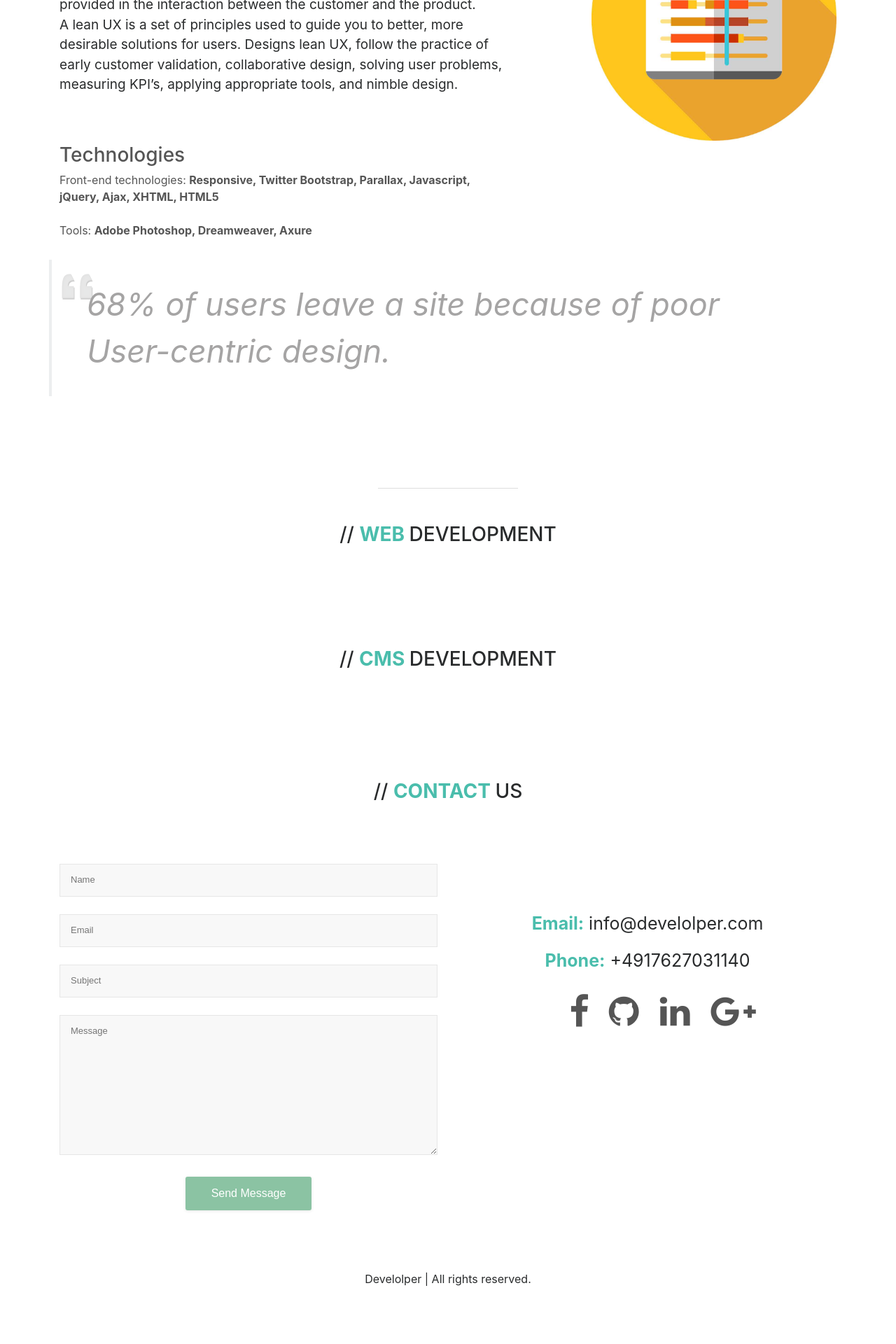
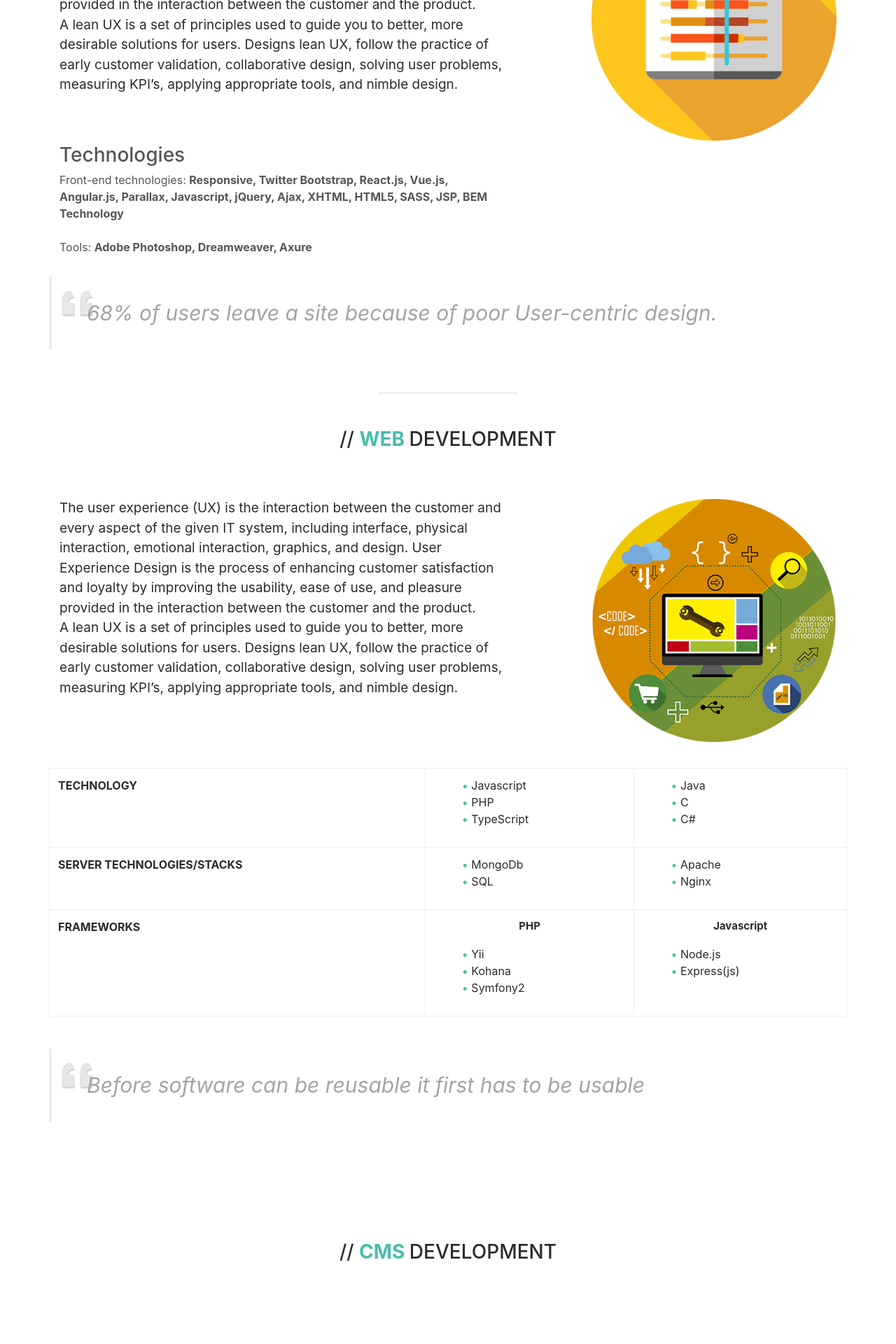
Before and after one commit to Develolper/develolper, a PHP site: page /services.html in a window 1280 px wide. Shown: the part 390-2310 px from the top of the page at 70% size. Before the commit the page ends 2227 px from the top, so only its background shows below. Run offline with PHP 8.4, Linux system fonts and the light colour scheme; some libraries are stand-ins or nearby versions.

Commit message:
services page. Web development

```diff
--- a/about.html
+++ b/about.html
@@ -183,7 +183,7 @@
     <script src="https://maxcdn.bootstrapcdn.com/bootstrap/4.0.0-alpha.6/js/bootstrap.min.js" integrity="sha384-vBWWzlZJ8ea9aCX4pEW3rVHjgjt7zpkNpZk+02D9phzyeVkE+jo0ieGizqPLForn" crossorigin="anonymous"></script>
 
 
-    <!-- <script src="js/app.js"></script>  -->
+    <script src="js/app.js"></script>
 
 </body>
 </html>
--- a/css/style.css
+++ b/css/style.css
@@ -836,8 +836,34 @@ img.big_section_icon {
     /*border-left: 1px solid #ccc;*/
     color: #a5a4a4;
     font-style:italic;
-    font-size: 45px;
+    font-size: 30px;
     margin: 30px;
     margin-left: 0;
     padding: 30px 30px 30px 50px;
 }
+
+
+
+
+.table_technologies tr {
+    border: 1px solid #ECEEEF;
+}
+.table_technologies td {
+    border: 1px solid #ECEEEF;
+}
+
+
+.table_technologies ul {
+    list-style: none;
+}
+
+.table_technologies p {
+    text-align: center;
+    font-weight: bold;
+    font-size: 15px;
+}
+
+.table_technologies li::before {
+    content: "• ";
+    color: #4ABDAC; /* or whatever color you prefer */
+}
--- a/js/app.js
+++ b/js/app.js
@@ -13,7 +13,7 @@ $(document).ready(function(){
       // Using jQuery's animate() method to add smooth page scroll
       // The optional number (800) specifies the number of milliseconds it takes to scroll to the specified area
       $('html, body').animate({
-        scrollTop: $(hash).offset().top - 80
+        scrollTop: $(hash).offset().top - 180
       }, 800, function(){
 
         // Add hash (#) to URL when done scrolling (default click behavior)
@@ -33,27 +33,7 @@ $(document).ready(function(){
 
 
 
-$(document).scroll(function(e){
-    var scrollTop = $(document).scrollTop();
-    var screenHeight = $( window ).height();
 
-    if(scrollTop > screenHeight){
-
-        $(".arrow").attr("style","display: none");
-
-        $(".logo").attr("src","images/commentLogo.png");
-
-        $('.navbar').addClass('blur');
-
-        $(".nav-link").attr("id", "blackLink");
-
-    } else {
-        $(".arrow").attr("style","display: block");
-        $(".logo").attr("src","images/whiteLogo.png");
-        $('.navbar').removeClass('blur');
-        $(".nav-link").attr("id","whiteLink");
-    }
-});
 
 
 
--- a/services.html
+++ b/services.html
@@ -83,7 +83,7 @@
 
                     <div class="grey_font">
                         <h3>Technologies</h3>
-                        Front-end technologies: <b>Responsive, Twitter Bootstrap, Parallax, Javascript, jQuery, Ajax, XHTML, HTML5</b>
+                        Front-end technologies: <b>Responsive, Twitter Bootstrap, React.js, Vue.js, Angular.js, Parallax, Javascript, jQuery, Ajax, XHTML, HTML5, SASS, JSP, BEM Technology</b>
                         <br /><br />
                         Tools: <b>Adobe Photoshop, Dreamweaver, Axure</b>
                     </div>
@@ -97,22 +97,24 @@
                     <img src="images/ui_ux_design.jpg" class="pull-right big_section_icon img-responsive" />
                 </div>
 
+
+
                 <div class="blockquote">
                     68% of users leave a site because of poor User-centric design.
                 </div>
             </div>
 
-            <div class="top-buffer"></div>
+            <!-- <div class="top-buffer"></div> -->
 
 
 
         </div>
-            <div class="col-md-5"></div>
-            <div class="col align-self-center">
-                <div class="big_slogan_dvider"></div>
-            </div>
+        <div class="col-md-5"></div>
+        <div class="col align-self-center">
+            <div class="big_slogan_dvider"></div>
         </div>
-    </div> <!-- container -->
+
+
 
 
     <!-- <div class="parallax">
@@ -129,8 +131,112 @@
             // <strong> WEB  </strong> DEVELOPMENT
         </h3>
     </div>
+    <div class="top-buffer"></div>
+
+    <div class="row" >
+
+        <div class="col-md-7">
+            <p class="article">
+                The user experience (UX) is the interaction between the customer and every aspect of the given IT system, including interface, physical interaction, emotional interaction, graphics, and design.
+                User Experience Design is the process of enhancing customer satisfaction and loyalty by improving the usability, ease of use, and pleasure provided in the interaction between the customer and the product.
+                <br />
+                A lean UX is a set of principles used to guide you to better, more desirable solutions for users. Designs lean UX, follow the practice of early customer validation, collaborative design, solving user problems, measuring KPI’s, applying appropriate tools, and nimble design.
+            </p>
+            <div class="top-buffer"></div>
+
+
+            <!-- <div class="grey_font">
+                <h3>Technologies</h3>
+                Front-end technologies: <b>Responsive, Twitter Bootstrap, Parallax, Javascript, jQuery, Ajax, XHTML, HTML5</b>
+                <br /><br />
+                Tools: <b>Adobe Photoshop, Dreamweaver, Axure</b>
+            </div> -->
+
+
+
+        </div>
+        <div class="col-md-1"></div>
+        <div class="col-md-4 text-right">
+            <img src="images/preview.png" class="pull-right big_section_icon img-responsive" />
+        </div>
+
+
+
+
+
+        <table  class="table table_technologies" style="margin-top: 30px;">
+            <tbody>
+                <tr>
+                    <th scope="row">TECHNOLOGY</th>
+                    <td>
+                        <ul>
+                            <li>Javascript</li>
+                            <li>PHP</li>
+                            <li>TypeScript</li>
+                        </ul>
+                    </td>
+                    <td>
+                        <ul>
+                            <li>Java</li>
+                            <li>C</li>
+                            <li>C#</li>
+                        </ul>
+                    </td>
+                </tr>
+
+                <tr>
+                    <th scope="row">SERVER TECHNOLOGIES/STACKS</th>
+                    <td>
+                        <ul>
+                            <li>MongoDb</li>
+                            <li>SQL</li>
+                            <!-- <li>Relational Databases (SQL)</li>
+                            <li>Non-relational Databases (MongoDb)</li> -->
+                        </ul>
+                    </td>
+                    <td>
+                        <ul>
+                            <li>Apache</li>
+                            <li>Nginx</li>
+                        </ul>
+                    </td>
+                </tr>
+
+                <tr>
+                    <th scope="row">FRAMEWORKS</th>
+                    <td>
+                        <p>PHP</p>
+                        <ul>
+                            <li>Yii</li>
+                            <li>Kohana</li>
+                            <li>Symfony2</li>
+                        </ul>
+                    </td>
+
+                    <td>
+                        <p>Javascript</p>
+                        <ul>
+                            <li>Node.js</li>
+                            <li>Express(js)</li>
+                        </ul>
+                    </td>
+                </tr>
+            </tbody>
+        </table>
+
+
+        <div class="blockquote">
+            Before software can be reusable it first has to be usable
+        </div>
+
+
+
+
+    </div>
+
 
     <div class="top-buffer"></div>
+
 
 
 
@@ -153,7 +259,7 @@
 
 
 
-
+    </div> <!-- container -->
 
 
 
@@ -260,7 +366,7 @@
 
     <script src="js/typed.js"></script>
 
-    <!-- <script src="js/app.js"></script> -->
+    <script src="js/app.js"></script>
 
 </body>
 </html>
```
Also changed, not shown: index.html (+27 -0 lines), images/45.jpg (added), images/banner1.png (added), images/banner2.png (added), images/e-farm.png (added), images/preview.png (added), images/sahhat.png (added), 1 other file.
